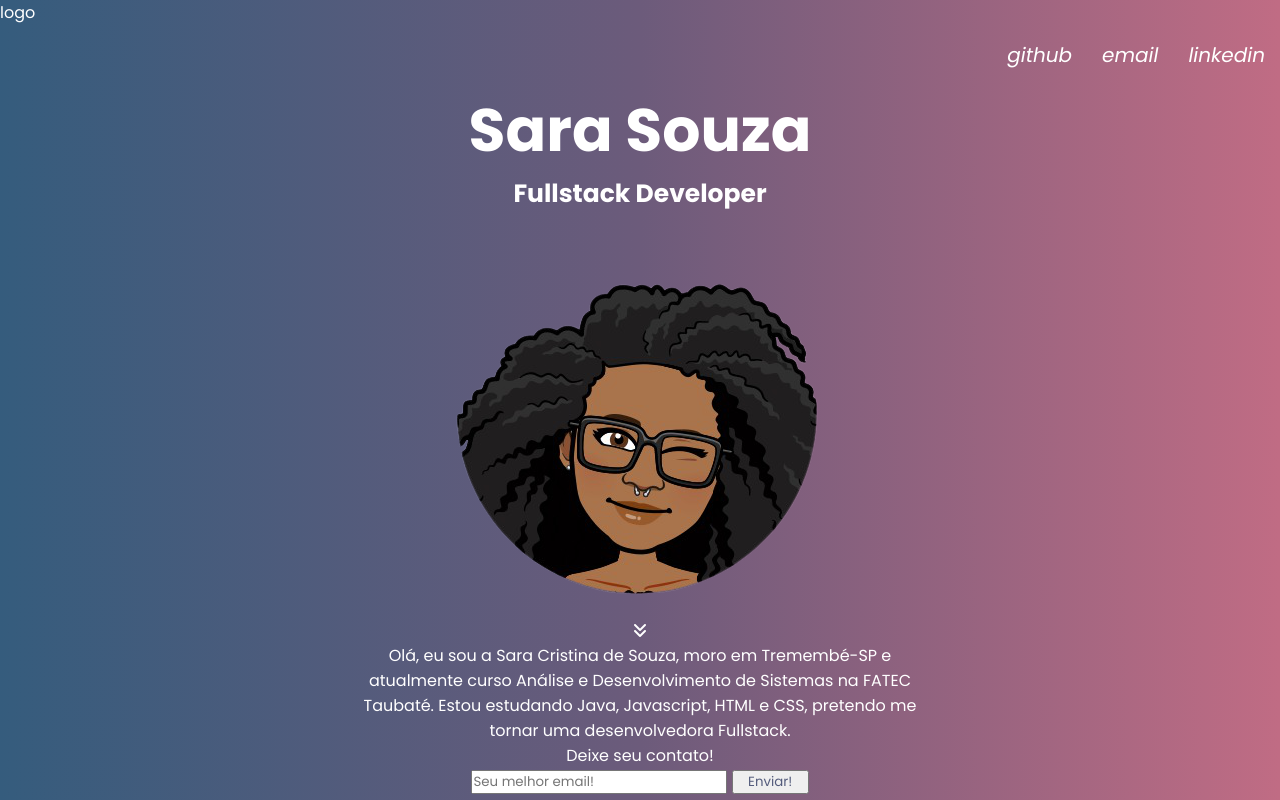
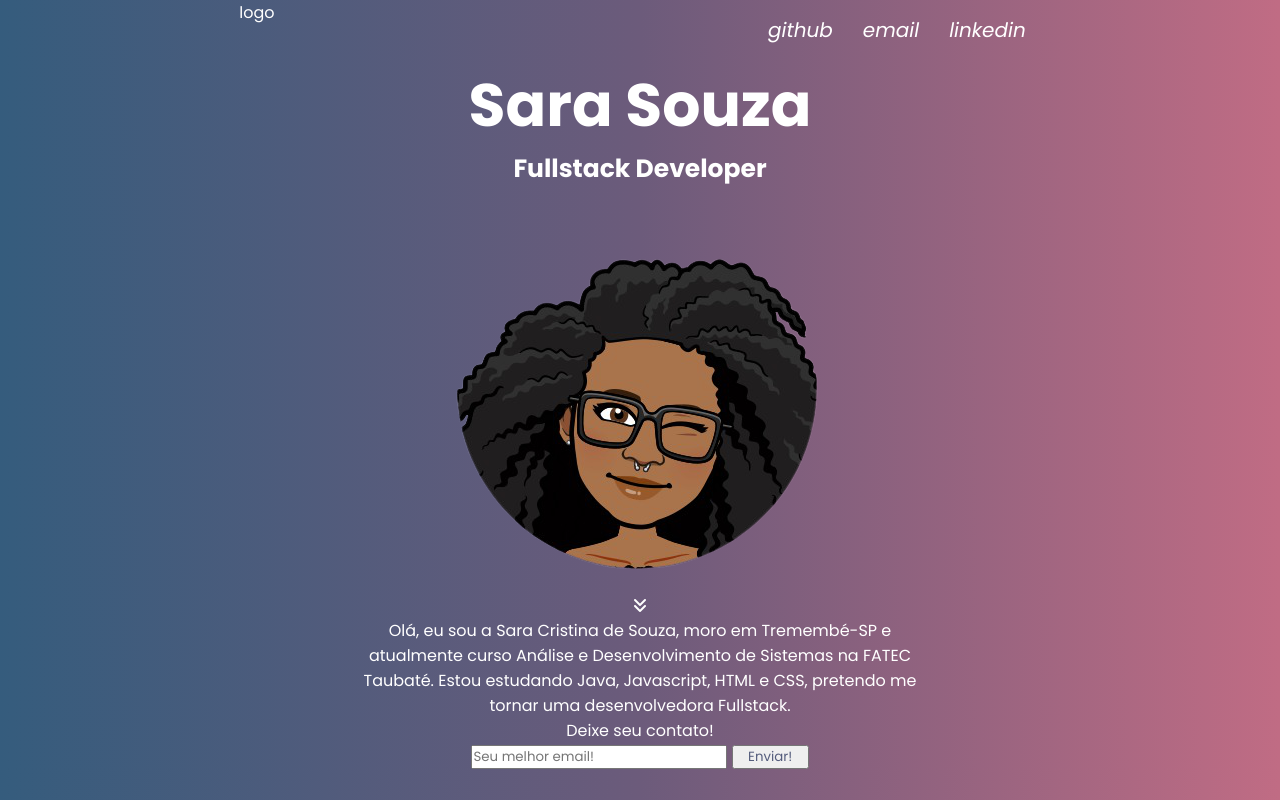
Before and after one commit to SaraSouzaa/Portfolio, a plain HTML site: page index.html in a window 1280 px wide. Drawn offline with Linux system fonts and the light colour scheme.

Commit message:
ALteração do flexbox do header

```diff
--- a/style.css
+++ b/style.css
@@ -12,8 +12,17 @@ ul {
   font-size: 20px;
   font-style: italic;
   display: flex;
-  justify-content: flex-end;
 
+
+}
+
+header {
+  display: flex;
+  justify-content: space-around;
+}
+
+header ul {
+  display: flex;
 }
 
 ul li {
```
